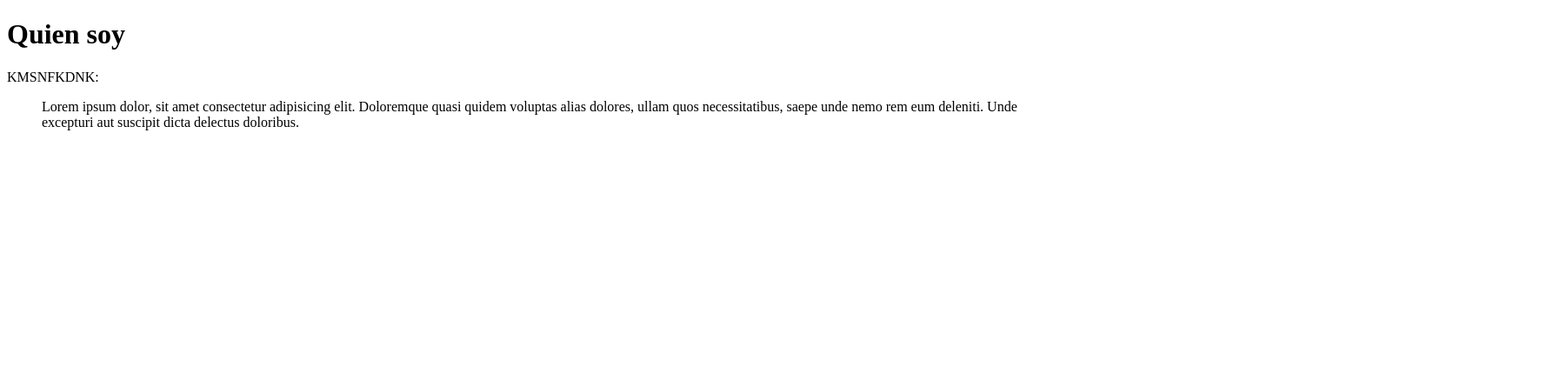
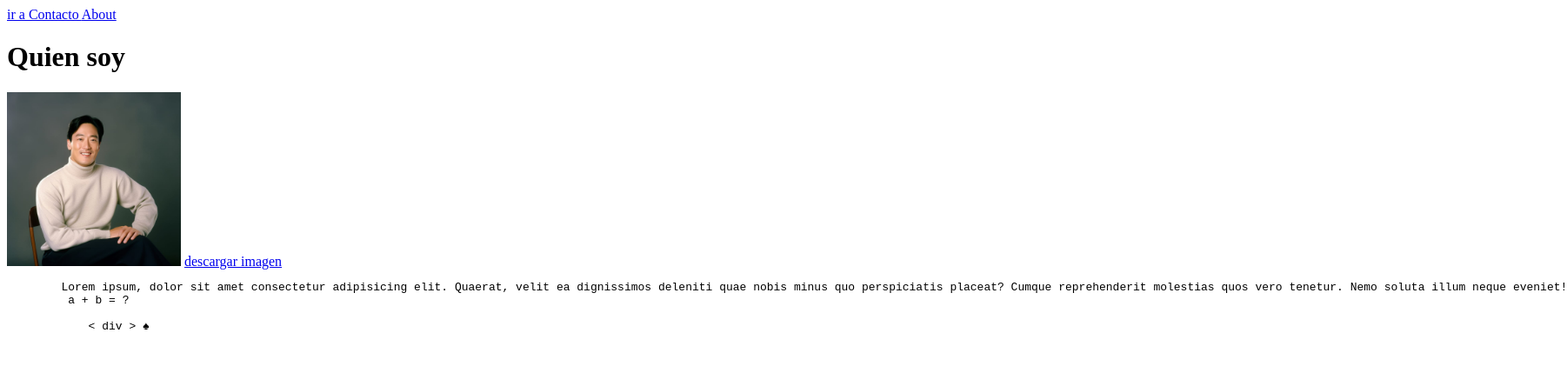
Before and after one commit to yelllowcat/CurriculumClase, a plain HTML site: page views/about.html in a window 1280 px wide. Shown: the whole page at 87% size, 1802 px wide, since content can reach past the window. Drawn offline with Linux system fonts and the light colour scheme.

Commit message:
15.- Texto, enlaces, símbolos

```diff
--- a/styles.css
+++ b/styles.css
@@ -1,3 +1,6 @@
 table, td, th {
   border: 1px solid black;
 }
+img{
+  width: 200px;
+}
--- a/views/about.html
+++ b/views/about.html
@@ -5,10 +5,20 @@
     <meta name="viewport" content="width=device-width, initial-scale=1.0">
     <title>Document</title>
 </head>
+<link rel="stylesheet" href="../styles.css">
 <body>
-    <h1>Quien soy</h1>
-   <P>KMSNFKDNK:</P>
-    <blockquote cite="https://www.google.com/">Lorem ipsum dolor, sit amet consectetur adipisicing elit. Doloremque quasi quidem voluptas alias dolores, ullam quos necessitatibus, saepe unde nemo rem eum deleniti. Unde excepturi aut suscipit dicta delectus doloribus.</blockquote>
+    <a href="../Contacto.html"> ir a Contacto </a>
+    <a href="../index.html">About</a>
+        <h1>Quien soy</h1>
+<img src="../assets/portrait.jpg" alt="retrato">
+<a href="../assets/Autumn Canopy.png" download> descargar imagen</a>
 </article>
+    <pre>
+        Lorem ipsum, dolor sit amet consectetur adipisicing elit. Quaerat, velit ea dignissimos deleniti quae nobis minus quo perspiciatis placeat? Cumque reprehenderit molestias quos vero tenetur. Nemo soluta illum neque eveniet!
+        <code> a + b = ?
+
+            &lt; div &gt; &spades;
+        </code>
+    </pre>
 </body>
 </html>
```
Also changed, not shown: Contacto.html (+9 -1 lines), index.html (+10 -2 lines), assets/portrait.jpg (renamed from portrait.jpg), 1 other file.
